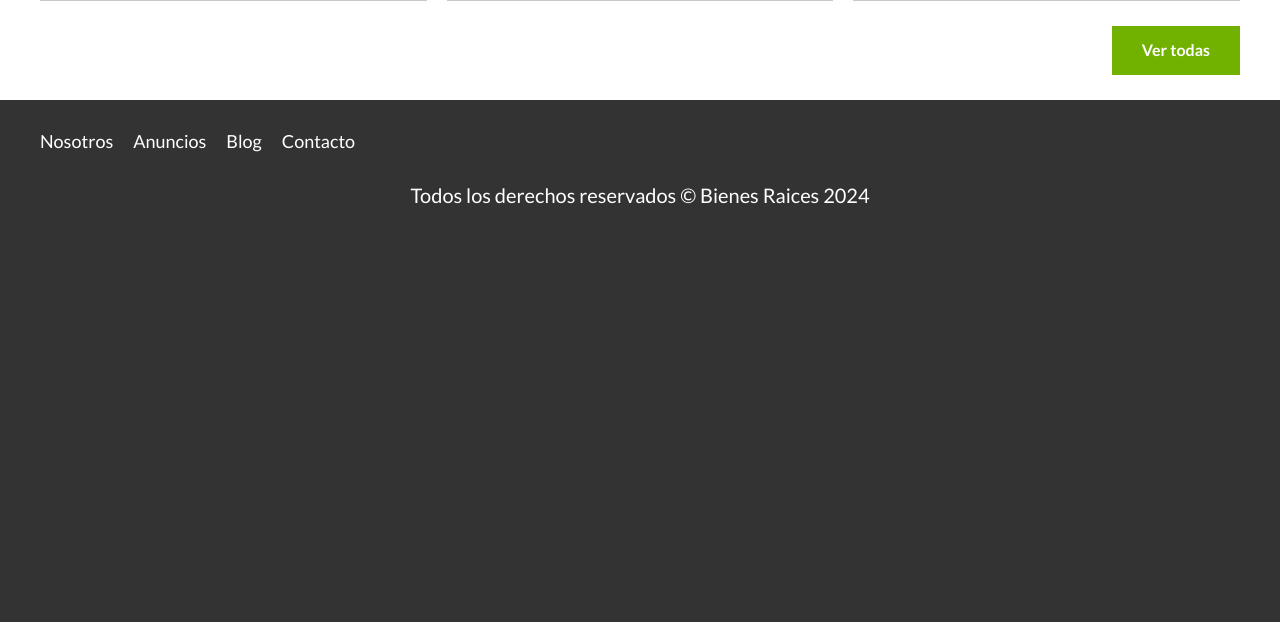
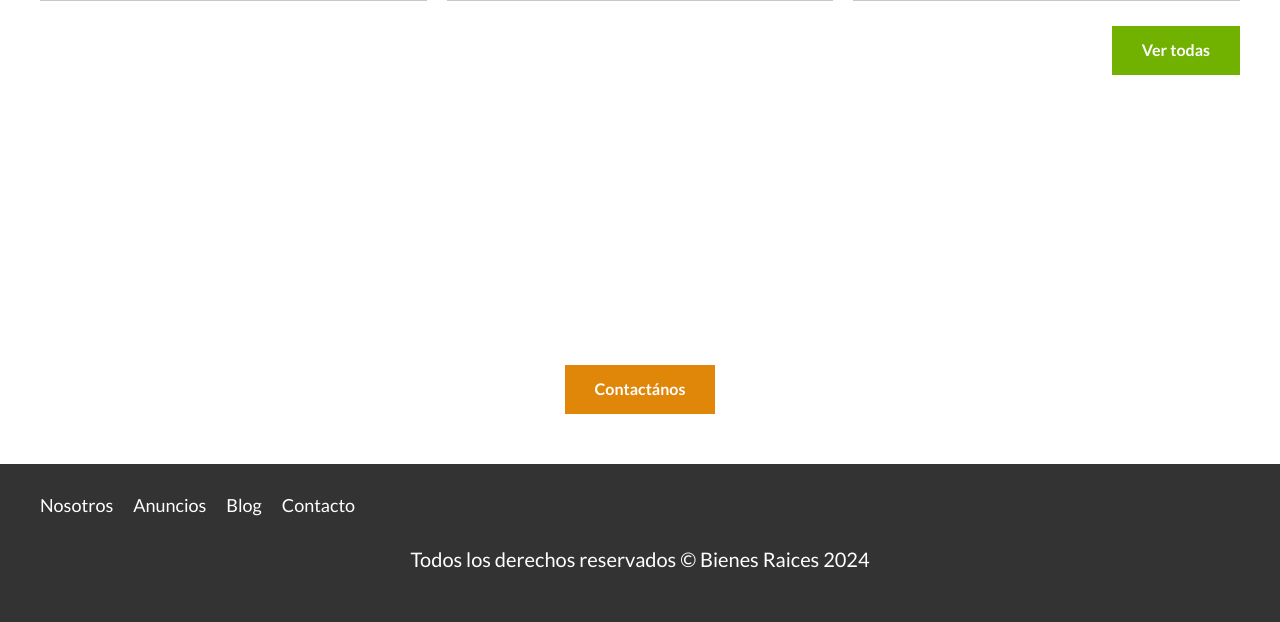
Before and after one commit to Aikarubi/bienes-raices, a PHP site: page / in a window 1280 px wide. Shown: the part 1984-2606 px from the top of the page. Before the commit the page ends 2188 px from the top, so only its background shows below. Run offline with PHP 8.4, Linux system fonts and the light colour scheme; style sheets or scripts are compiled from the project's sources; some libraries are stand-ins or nearby versions.

Commit message:
gráfico de contacto

```diff
--- a/src/index.html
+++ b/src/index.html
@@ -86,7 +86,7 @@
                         </li>
                     </ul>
 
-                    <a href="anuncio.html" class="boton boton-amarillo">Ver Propiedad</a>
+                    <a href="anuncio.html" class="boton-amarillo-block">Ver Propiedad</a>
                 </div><!--.contenido-anuncio-->
             </div><!--.anuncio-->
 
@@ -117,7 +117,7 @@
                         </li>
                     </ul>
 
-                    <a href="anuncio.html" class="boton boton-amarillo">Ver Propiedad</a>
+                    <a href="anuncio.html" class="boton-amarillo-block">Ver Propiedad</a>
                 </div><!--.contenido-anuncio-->
             </div><!--.anuncio-->
 
@@ -148,7 +148,7 @@
                         </li>
                     </ul>
 
-                    <a href="anuncio.html" class="boton boton-amarillo">Ver Propiedad</a>
+                    <a href="anuncio.html" class="boton-amarillo-block">Ver Propiedad</a>
                 </div><!--.contenido-anuncio-->
             </div><!--.anuncio-->
 
@@ -158,6 +158,12 @@
         <div class="alinear-derecha">
             <a href="anuncios.html" class=" boton-verde">Ver todas</a>
         </div>
+    </section>
+
+    <section class="imagen-contacto">
+        <h2>Encuentra la casa de tus sueños</h2>
+        <p>Rellena el formulario de contacto y un asesor se pondra en contacto contigo a la brevedad</p>
+        <a href="contacto.html" class="boton-amarillo">Contactános</a>
     </section>
 
     <footer class="footer seccion">
--- a/src/scss/app.scss
+++ b/src/scss/app.scss
@@ -10,3 +10,4 @@
 @import 'layout/footer';
 @import 'layout/iconos';
 @import 'layout/anuncios';
+@import 'layout/contactar';
--- a/src/scss/base/_botones.scss
+++ b/src/scss/base/_botones.scss
@@ -1,4 +1,8 @@
 .boton-amarillo {
+    @include boton($amarillo, inline-block);
+}
+
+.boton-amarillo-block {
     @include boton($amarillo, block);
 }
 
--- /dev/null
+++ b/src/scss/layout/_contactar.scss
@@ -0,0 +1,27 @@
+.no-webp .imagen-contacto {
+    background-image: url(../img/encuentra.jpg);
+}
+
+.webp.imagen-contacto {
+    background-image: url(../img/encuentra.webp);
+}
+
+.imagen-contacto {
+    background-position: center center;
+    background-size: cover;
+    padding: $separacion 0;
+    display: flex;
+    flex-direction: column;
+    align-items: center;
+
+    h2 {
+        color: $blanco;
+        font-weight: $black;
+        font-size: 4rem;
+    }
+
+    p {
+        font-size: 1.8rem;
+        color: $blanco;
+    }
+}
```
Also changed, not shown: build/css/app.css, 1 other file.
